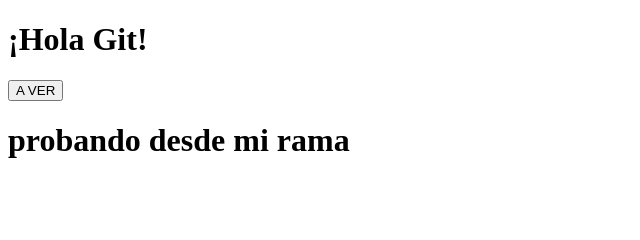
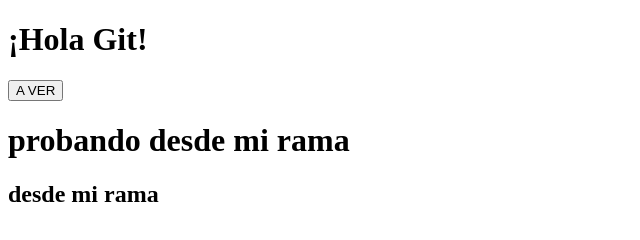
Before and after one commit to BollitoRancio/mi-primer-repo, a plain HTML site: page index.html in a window 1280 px wide. Shown: the whole page, without its empty margins (0-640 px from the left). Drawn offline with Linux system fonts and the light colour scheme.

Commit message:
creando un conflicto desde mi rama

```diff
--- a/index.html
+++ b/index.html
@@ -7,5 +7,6 @@
     <h1>¡Hola Git!</h1>
     <button>A VER</button>
     <h1>probando desde mi rama</h1>
+    <h2>desde mi rama </h2>
   </body>
 </html>
```
